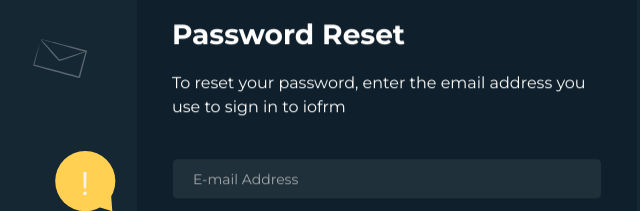
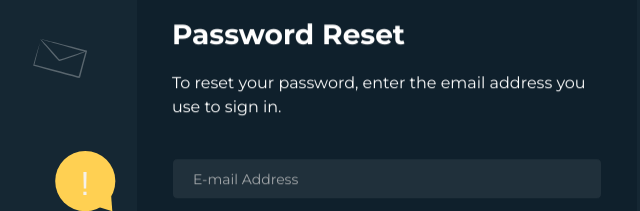
Before and after one commit to 1obanov/Register-Form, a website: page src/reset.html in a window 1280 px wide. Shown: the part 267-478 px from the top of the page, 253-893 px from the left. Drawn offline with nearby package versions, Linux system fonts and the light colour scheme; files that its build step writes are made by us from their sources; files whose address does not match are found by name.

Commit message:
some changes

```diff
--- a/src/reset.html
+++ b/src/reset.html
@@ -17,7 +17,7 @@
                                     Password Reset
                                 </h1>
                                 <p>
-                                    To reset your password, enter the email address you use to sign in to iofrm
+                                    To reset your password, enter the email address you use to sign in.
                                 </p>
                                 <form action="#" class="form form_reset">
                                     <div class="form__group">
```
Also changed, not shown: dist/reset.html, src/build/reset.html.
